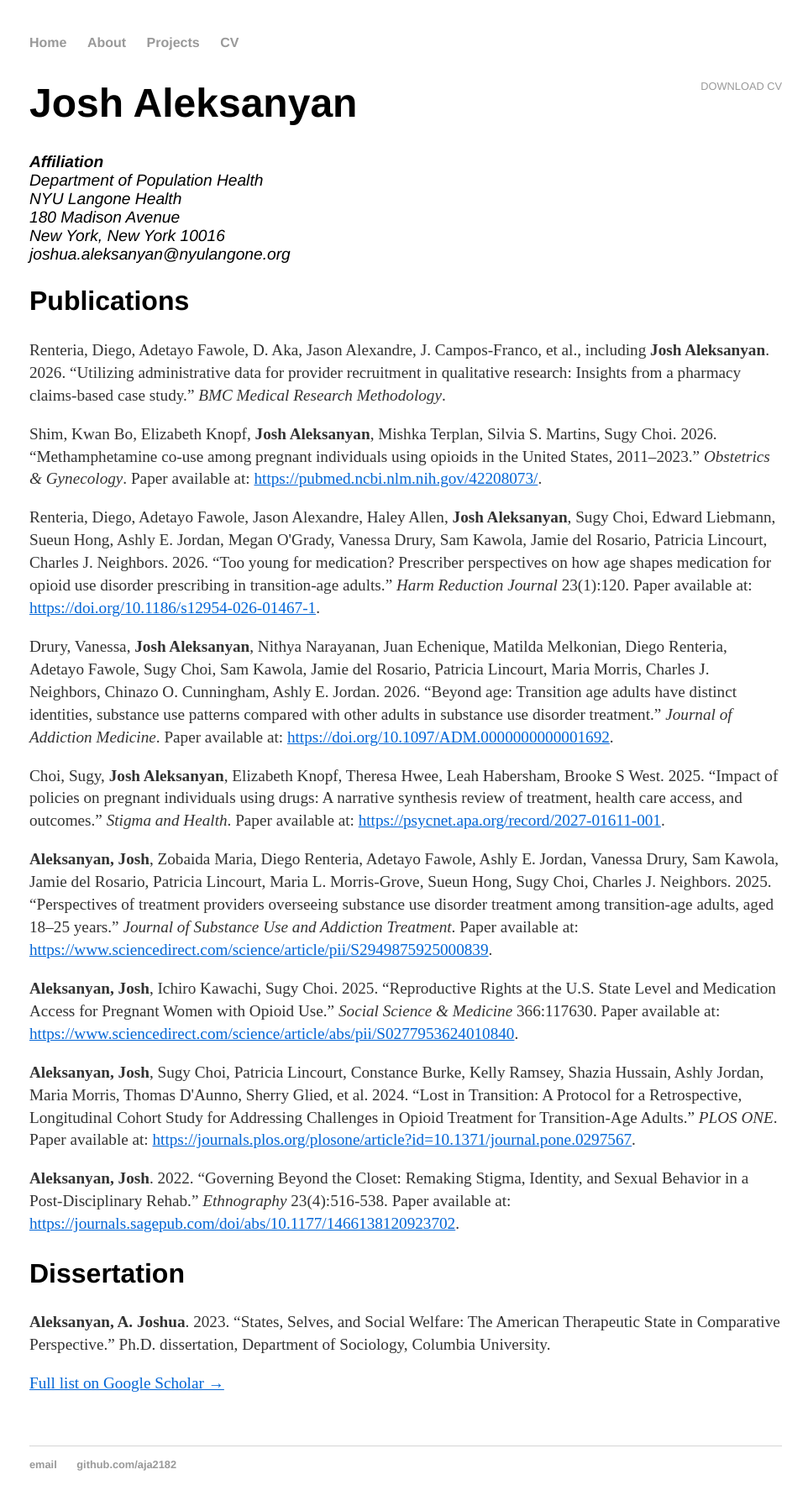
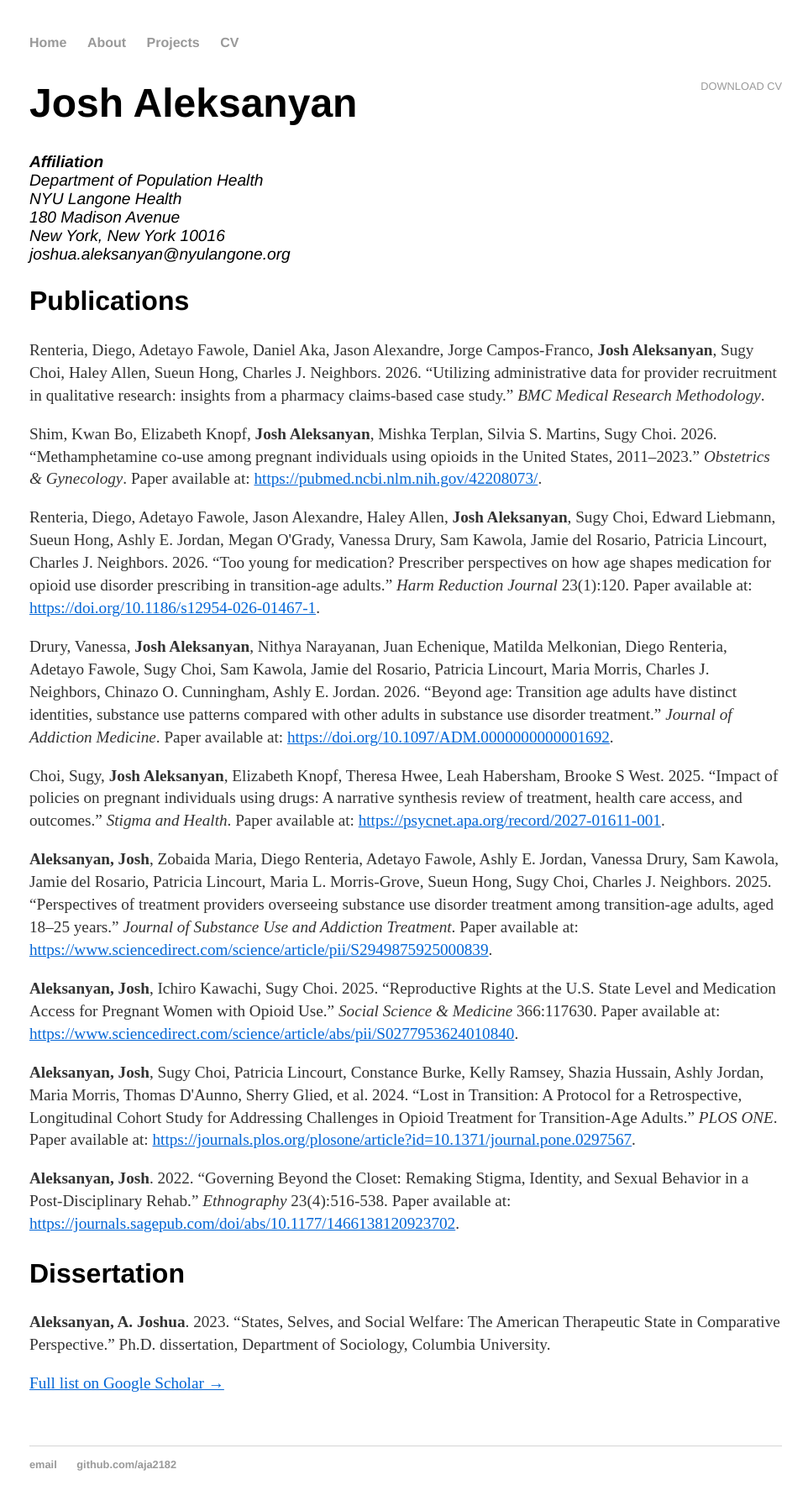
Before and after one commit to aja2182/aja2182.github.io, a Jekyll site: the page built from cv/index.html, in a window 1280 px wide. Shown: the whole page at 84% size, without its empty margins (157-1119 px from the left). Built offline with Jekyll 4.4.1, drawn with Linux system fonts in a browser that asks for light colours.

Commit message:
Complete BMC author list on CV page
Co-Authored-By: Claude Opus 5.5 <noreply@anthropic.com>
Claude-Session: https://claude.ai/code/session_01UBGUuVKp8RBC6Hia74W8jU

```diff
--- a/cv/index.html
+++ b/cv/index.html
@@ -14,7 +14,7 @@ title: CV | Josh Aleksanyan
 					<span class="obfuscate">joshua.aleksanyan@nyulangone.org</span>
 					</address>
 					<h2>Publications</h2>
-		<p>Renteria, Diego, Adetayo Fawole, D. Aka, Jason Alexandre, J. Campos-Franco, et al., including <strong>Josh Aleksanyan</strong>. 2026. <q>Utilizing administrative data for provider recruitment in qualitative research: Insights from a pharmacy claims-based case study.</q> <i>BMC Medical Research Methodology</i>.</p>
+		<p>Renteria, Diego, Adetayo Fawole, Daniel Aka, Jason Alexandre, Jorge Campos-Franco, <strong>Josh Aleksanyan</strong>, Sugy Choi, Haley Allen, Sueun Hong, Charles J. Neighbors. 2026. <q>Utilizing administrative data for provider recruitment in qualitative research: insights from a pharmacy claims-based case study.</q> <i>BMC Medical Research Methodology</i>.</p>
 		<p>Shim, Kwan Bo, Elizabeth Knopf, <strong>Josh Aleksanyan</strong>, Mishka Terplan, Silvia S. Martins, Sugy Choi. 2026. <q>Methamphetamine co-use among pregnant individuals using opioids in the United States, 2011&ndash;2023.</q> <i>Obstetrics &amp; Gynecology</i>. Paper available at: <a href="https://pubmed.ncbi.nlm.nih.gov/42208073/">https://pubmed.ncbi.nlm.nih.gov/42208073/</a>.</p>
 		<p>Renteria, Diego, Adetayo Fawole, Jason Alexandre, Haley Allen, <strong>Josh Aleksanyan</strong>, Sugy Choi, Edward Liebmann, Sueun Hong, Ashly E. Jordan, Megan O'Grady, Vanessa Drury, Sam Kawola, Jamie del Rosario, Patricia Lincourt, Charles J. Neighbors. 2026. <q>Too young for medication? Prescriber perspectives on how age shapes medication for opioid use disorder prescribing in transition-age adults.</q> <i>Harm Reduction Journal</i> 23(1):120. Paper available at: <a href="https://doi.org/10.1186/s12954-026-01467-1">https://doi.org/10.1186/s12954-026-01467-1</a>.</p>
 		<p>Drury, Vanessa, <strong>Josh Aleksanyan</strong>, Nithya Narayanan, Juan Echenique, Matilda Melkonian, Diego Renteria, Adetayo Fawole, Sugy Choi, Sam Kawola, Jamie del Rosario, Patricia Lincourt, Maria Morris, Charles J. Neighbors, Chinazo O. Cunningham, Ashly E. Jordan. 2026. <q>Beyond age: Transition age adults have distinct identities, substance use patterns compared with other adults in substance use disorder treatment.</q> <i>Journal of Addiction Medicine</i>. Paper available at: <a href="https://doi.org/10.1097/ADM.0000000000001692">https://doi.org/10.1097/ADM.0000000000001692</a>.</p>
```
